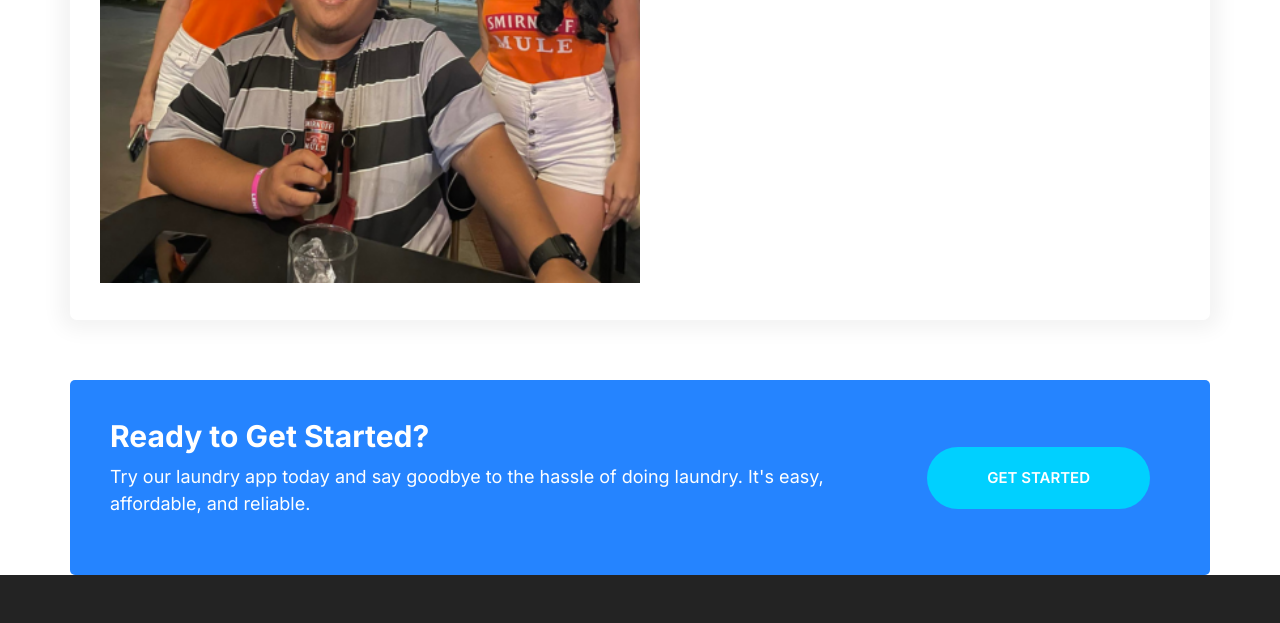
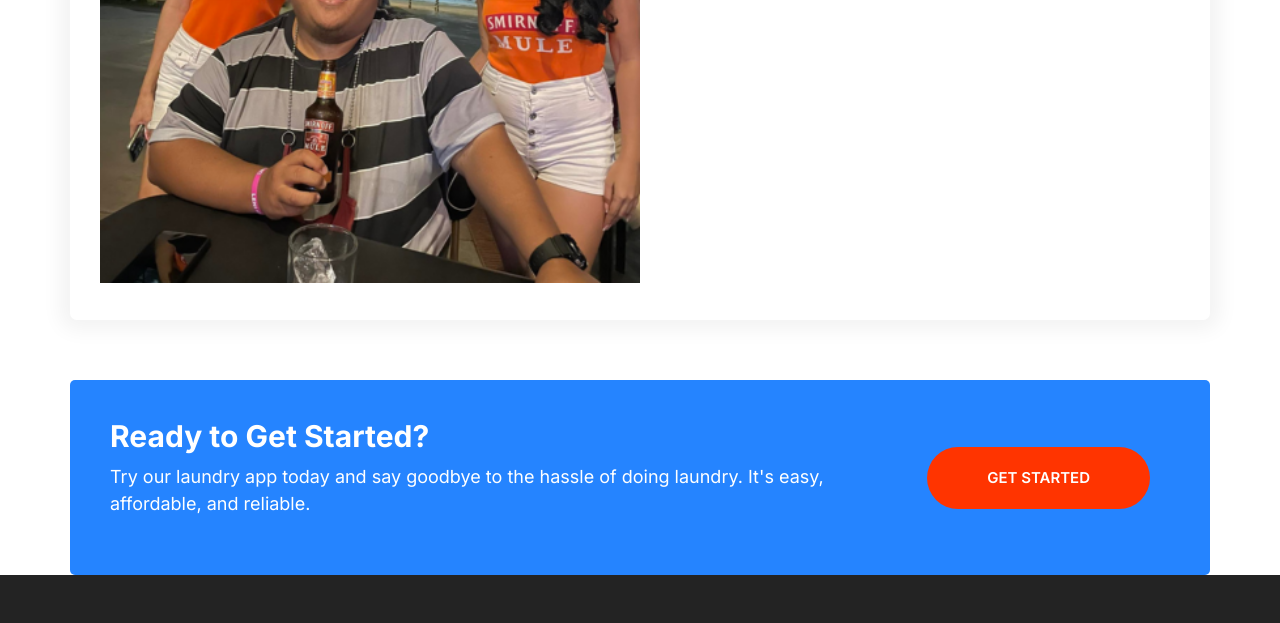
Before and after one commit to FantazinD/first-html-css-website, a website built with Parcel: page index.html in a window 1280 px wide. Shown: the part 2540-3163 px from the top of the page. Built offline with nearby package versions, Linux system fonts and the light colour scheme.

Commit message:
changed callout button color

```diff
--- a/index.html
+++ b/index.html
@@ -197,7 +197,7 @@
                             affordable, and reliable.
                         </p>
                     </div>
-                    <a href="" class="btn btn--secondary btn--stretched">Get Started</a>
+                    <a href="" class="btn btn--accent btn--stretched">Get Started</a>
                 </div>
             </div>
         </section>
```
